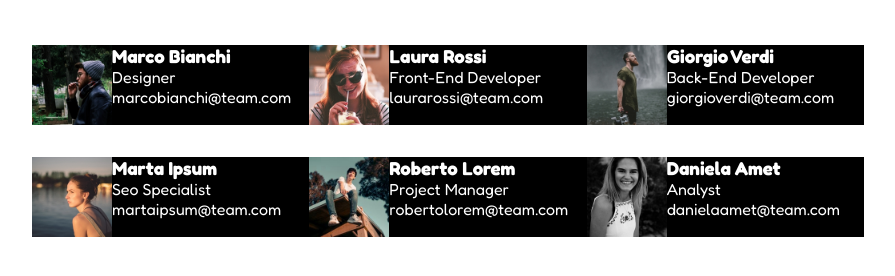
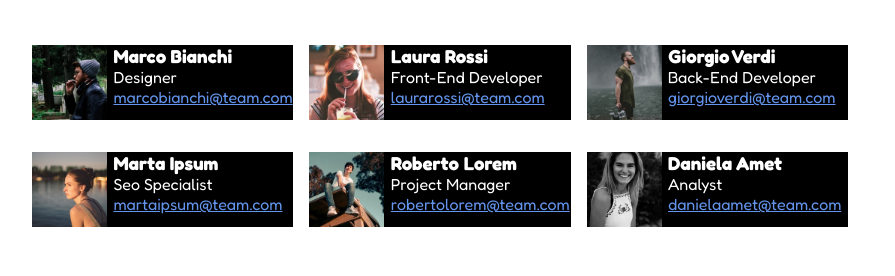
Before and after one commit to Youss0203/html-css-float-cards, a plain HTML site: page index.html in a window 1280 px wide. Shown: the part 182-458 px from the top of the page, without its empty margins (192-1087 px from the left). Drawn offline with Linux system fonts and the light colour scheme.

Commit message:
esercizio completo

```diff
--- a/index.html
+++ b/index.html
@@ -25,41 +25,41 @@
         <p>Lorem ipsum dolor, sit amet consectetur adipisicing elit. Explicabo quibusdam inventore veniam ullam nemo corporis laboriosam est temporibus voluptatum. Quas similique dignissimos vitae veniam modi accusamus. Nesciunt quibusdam deleniti minima?</p>
 
         <section class="thirds clearfix">
-            <div class="colonne float-left">
+            <div class="colonne-float-left">
                 <img src="./image/male1.png" alt="Marco Bianchi Designer">
                 <h3>Marco Bianchi</h3>
                 Designer
-                marcobianchi@team.com
+                <a href="#">marcobianchi@team.com</a>
             </div>
-            <div class="colonne float-left">
+            <div class="colonne-float-left">
                 <img src="./image/female1.png" alt="Marco Bianchi Designer">
                 <h3>Laura Rossi</h3>
                Front-End Developer
-               laurarossi@team.com
+               <a href="#">laurarossi@team.com</a>
             </div>
-            <div class="colonne float-left">
+            <div class="colonne-float-left">
                 <img src="./image/male2.png" alt="Marco Bianchi Designer">
                 <h3>Giorgio Verdi</h3>
                 Back-End Developer
-                giorgioverdi@team.com
+                <a href="#">giorgioverdi@team.com</a>
             </div>
-            <div class="colonne float-left">
+            <div class="colonne-float-left">
                 <img src="./image/female2.png" alt="Marco Bianchi Designer">
                 <h3>Marta Ipsum</h3>
                Seo Specialist
-                martaipsum@team.com
+                <a href="#">martaipsum@team.com</a>
             </div>
-            <div class="colonne float-left">
+            <div class="colonne-float-left">
                 <img src="./image/male3.png" alt="Marco Bianchi Designer">
                 <h3>Roberto Lorem</h3>
                 Project Manager
-                robertolorem@team.com
+                <a href="#">robertolorem@team.com</a>
             </div>
-            <div class="colonne float-left">
+            <div class="colonne-float-left">
                 <img src="./image/female3.png" alt="Marco Bianchi Designer">
                 <h3>Daniela Amet</h3>
                 Analyst
-                danielaamet@team.com
+                <a href="#">danielaamet@team.com</a>
             </div>
 
         </section>
--- a/style/stile.css
+++ b/style/stile.css
@@ -31,15 +31,23 @@ p{
     clear: both;
 }
 
-.float-left{
+.colonne-float-left{
     float: left;
-    width: calc(100%/3);
+    width: calc(100% / 3 - 1rem);
     background-color: black;
     color: white;
-    margin-bottom:2rem
+    margin-bottom:2rem;
+    margin-right: 1rem;
 }
 
 img{
-    width: 80px;
+    width: 75px;
     float: left;
+    margin-right: .4rem
+
 }
+
+
+a{
+    color: cornflowerblue;
+}
```
